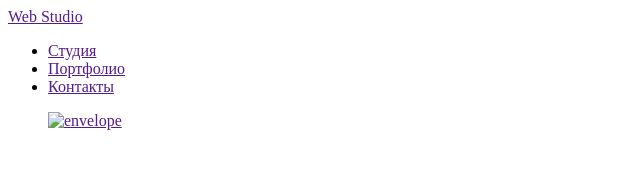
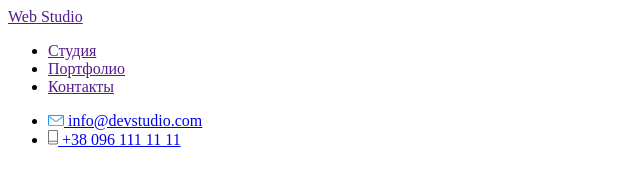
Before and after one commit to AleksandrKolot/goit-markup-hw-01, a plain HTML site: page index.html in a window 1280 px wide. Shown: the whole page, without its empty margins (0-640 px from the left). Drawn offline with Linux system fonts and the light colour scheme.

Commit message:
сверстал header

```diff
--- a/index.html
+++ b/index.html
@@ -14,10 +14,18 @@
             <li><a href="">Контакты</a></li>
         </ul>
         <ul>
-            <a href="">
-                <img src="./image" alt="envelope">
-
-            </a>
+            <li>
+                <a href="mailto:info@devstudio.com">
+                <img src="./image/envelope.svg" alt="envelope">
+                info@devstudio.com
+                </a>
+            </li>
+            <li>
+                <a href="tel:+38 096 111 11 11">
+                <img src="./image/tel.svg" alt="telephone">
+                +38 096 111 11 11
+                </a>
+            </li>
         </ul>
     </header>
 </body>
```
Also changed, not shown: image/envelope.svg (renamed from envelope.svg), image/tel.svg (renamed from Vector.svg).
